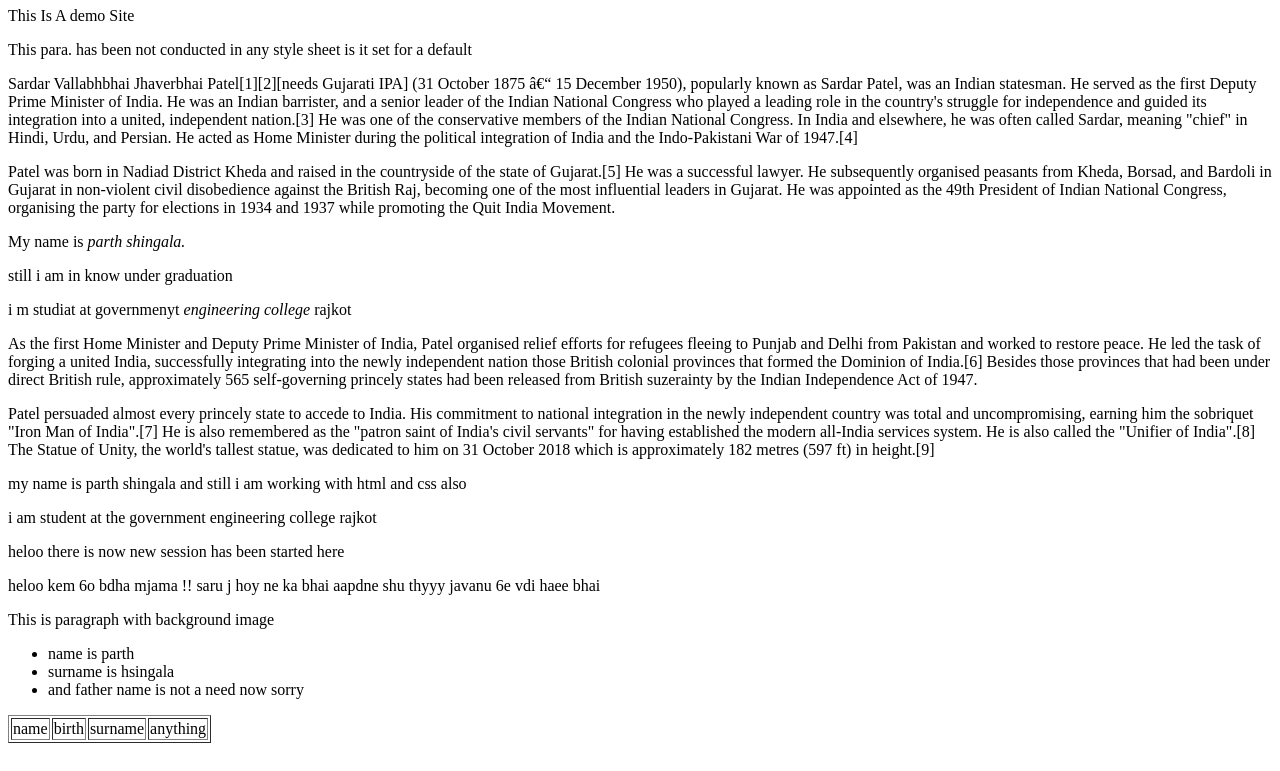
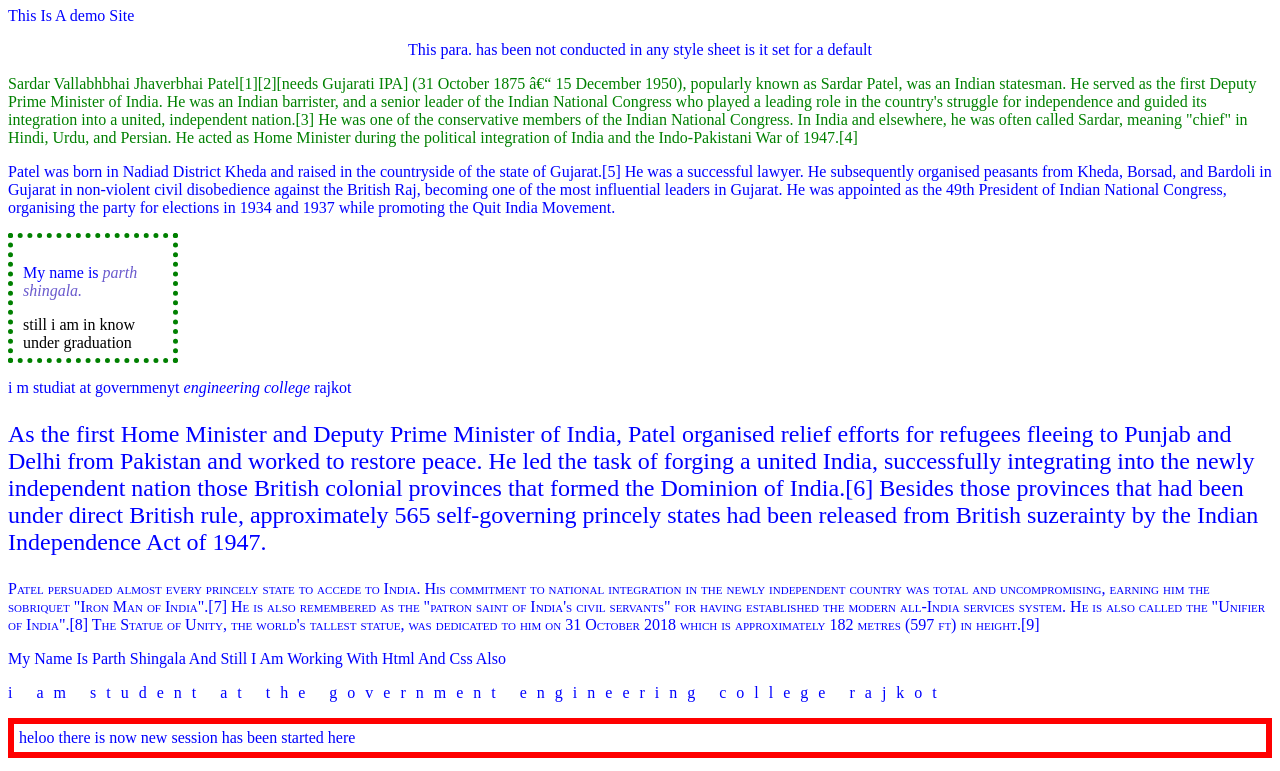
Before and after one commit to Parth013/Demo-site, a plain HTML site: page index.html in a window 1280 px wide. Shown: the part 73-844 px from the top of the page. Drawn offline with Linux system fonts and the light colour scheme.

Commit message:
Update index.html

```diff
--- a/index.html
+++ b/index.html
@@ -3,7 +3,7 @@
 
 <html>
 <head>
-	<link rel="stylesheet" href="demo.css">
+	<link rel="stylesheet" href="styles.css">
 
 	<h1>Starting Something New!!</h1>
 </head>
```
